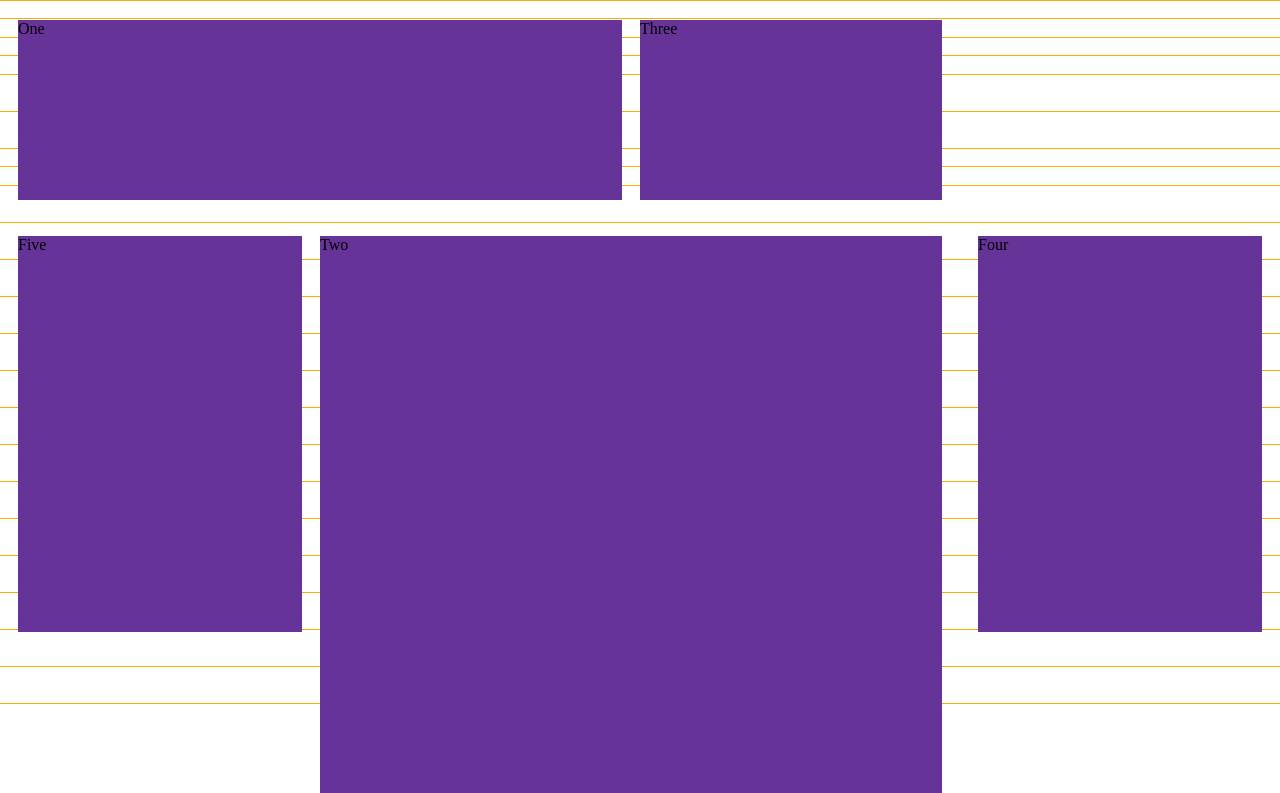
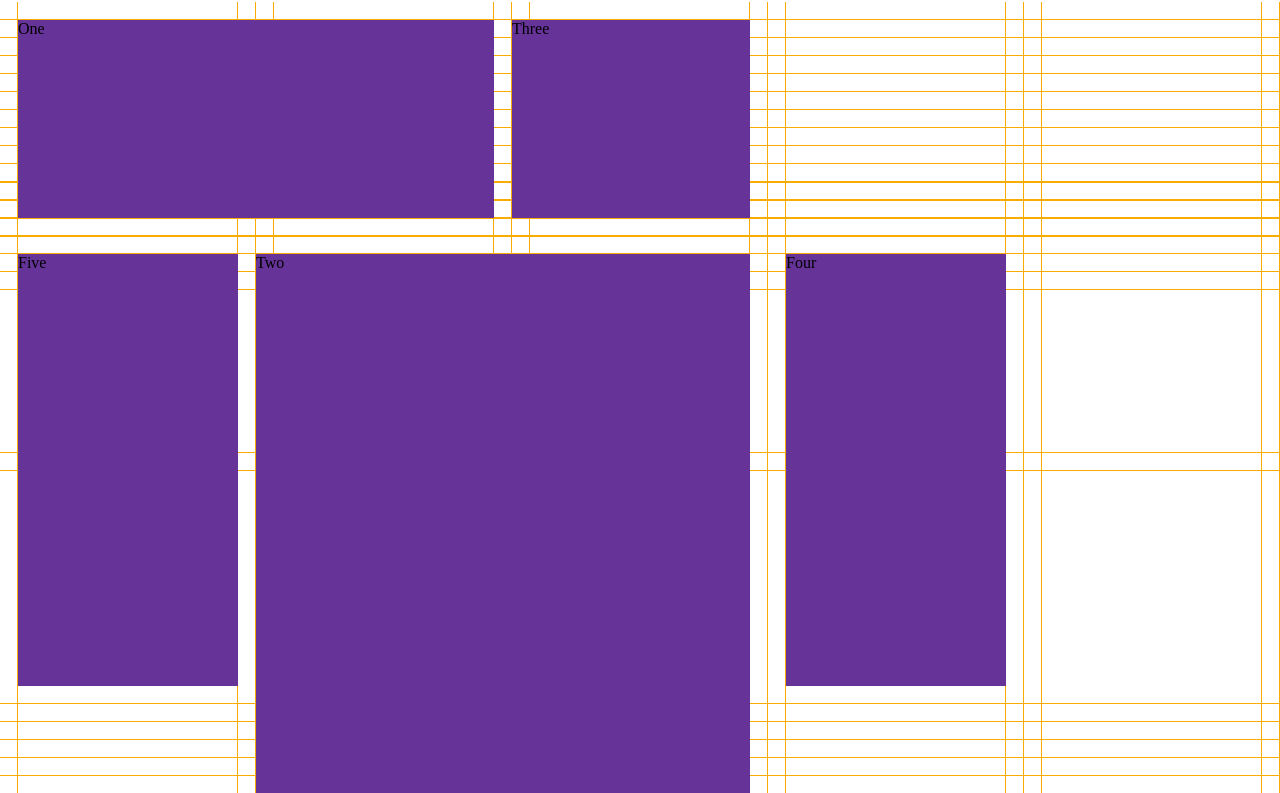
Before and after one commit to mckelvey/vertical-rhythm, a website built with webpack: page templates/index.html in a window 1280 px wide. Shown: the part 73-866 px from the top of the page. Built offline with nearby package versions, Linux system fonts and the light colour scheme.

Commit message:
some dynamic bits

```diff
--- a/src/scss/stylesheet/general/elements.scss
+++ b/src/scss/stylesheet/general/elements.scss
@@ -6,14 +6,29 @@
 
 :root {
   --vertical-rhythm: #{$vertical-rhythm};
-  line-height-step: var(--vertical-rhythm, #{$vertical-rhythm});
+  --columns: #{$columns};
+  @if $minimum-column-width % $vertical-rhythm == 0 {
+    --minimum-column-width: #{$minimum-column-width};
+  } @else {
+    --minimum-column-width: #{$minimum-column-width - ($minimum-column-width % $vertical-rhythm) + $vertical-rhythm};
+  }
+  --column-width: calc((100% - (var(--columns) * 2 * var(--vertical-rhythm))) / var(--columns));
+  --rows: #{$rows};
+  @if $minimum-row-height % $vertical-rhythm == 0 {
+    --minimum-row-height: #{$minimum-row-height};
+  } @else {
+    --minimum-row-height: #{$minimum-row-height - ($minimum-row-height % $vertical-rhythm) + $vertical-rhythm};
+  }
+  --column-pattern: var(--vertical-rhythm) minmax(var(--minimum-column-width), 1fr) var(--vertical-rhythm);
+  --row-pattern: var(--vertical-rhythm) var(--minimum-row-height) var(--vertical-rhythm);
+  line-height-step: var(--vertical-rhythm);
 }
 
 html,
 body {
   margin: 0;
   padding: 0;
-  line-height: var(--vertical-rhythm, #{$vertical-rhythm});
+  line-height: var(--vertical-rhythm);
 }
 
 html {
@@ -25,5 +40,5 @@ body {
 }
 
 h1 {
-  margin-top: calc(2 * var(--vertical-rhythm, #{$vertical-rhythm}));
+  margin-top: calc(2 * var(--vertical-rhythm));
 }
--- a/src/scss/stylesheet/grid.scss
+++ b/src/scss/stylesheet/grid.scss
@@ -1,56 +1,54 @@
 // Grid
 
-$column-pattern: var(--vertical-rhythm, #{$vertical-rhythm}) minmax(calc(var(--vertical-rhythm, #{$vertical-rhythm}) * 10), 1fr) var(--vertical-rhythm, #{$vertical-rhythm});
-
-main {
+.grid {
   display: grid;
-  grid-template-columns: $column-pattern $column-pattern $column-pattern $column-pattern;
-  grid-template-rows: $column-pattern $column-pattern $column-pattern $column-pattern;
+  grid-template-columns: repeat(var(--columns), var(--column-pattern));
+  grid-template-rows: repeat(var(--rows), var(--row-pattern));
 
   > * {
     display: block;
     margin: 0;
     background-color: rebeccapurple;
-    --primary-column: 1;
-    --columns: 1;
-    --primary-row: 1;
-    --rows: 1;
-    --expand-top: 0;
-    --expand-right: 0;
-    --expand-bottom: 0;
-    --expand-left: 0;
-    grid-column: calc(var(--primary-column) + ((var(--primary-column) - 1) * 2) + 1 - var(--expand-left)) / span calc(var(--columns) + ((var(--columns) - 1) * 2) + var(--expand-left) + var(--expand-right));
-    grid-row: calc(var(--primary-row) + ((var(--primary-row) - 1) * 2) + 1 - var(--expand-top)) / span calc(var(--rows) + ((var(--rows) - 1) * 2) + var(--expand-top) + var(--expand-bottom));
+    --column: 1;
+    --span-columns: 1;
+    --row: 1;
+    --span-rows: 1;
+    --overflow-top: 0;
+    --overflow-right: 0;
+    --overflow-bottom: 0;
+    --overflow-left: 0;
+    grid-column: calc(var(--column) + ((var(--column) - 1) * 2) + 1 - var(--overflow-left)) / span calc(var(--span-columns) + ((var(--span-columns) - 1) * 2) + var(--overflow-left) + var(--overflow-right));
+    grid-row: calc(var(--row) + ((var(--row) - 1) * 2) + 1 - var(--overflow-top)) / span calc(var(--span-rows) + ((var(--span-rows) - 1) * 2) + var(--overflow-top) + var(--overflow-bottom));
 
     &:nth-child(1) {
-      --columns: 2;
+      --span-columns: 2;
     }
 
     &:nth-child(2) {
-      --columns: 2;
-      --primary-column: 2;
-      --rows: 3;
-      --primary-row: 2;
-      --expand-top: 0;
-      --expand-right: 0;
-      --expand-bottom: 1;
-      --expand-left: 1;
+      --span-columns: 2;
+      --column: 2;
+      --span-rows: 3;
+      --row: 2;
+      --overflow-top: 0;
+      --overflow-right: 0;
+      --overflow-bottom: 1;
+      --overflow-left: 1;
     }
 
     &:nth-child(3) {
-      --primary-column: 3;
-      --expand-left: 1;
+      --column: 3;
+      --overflow-left: 1;
     }
 
     &:nth-child(4) {
-      --primary-column: 4;
-      --rows: 2;
-      --primary-row: 2;
+      --column: 4;
+      --span-rows: 2;
+      --row: 2;
     }
 
     &:nth-child(5) {
-      --rows: 2;
-      --primary-row: 2;
+      --span-rows: 2;
+      --row: 2;
     }
   }
 }
--- /dev/null
+++ b/src/scss/stylesheet/guides/horizontal.scss
@@ -0,0 +1,61 @@
+// Guides: Horizontal
+
+.with-horizontal-guides {
+  position: relative;
+
+  &::after {
+    content: '';
+    position: absolute;
+    top: 0;
+    right: 0;
+    bottom: 0;
+    left: 0;
+    background:
+      repeating-linear-gradient(
+        90deg,
+        $guide-color,
+        $guide-color 0.5px,
+        transparent 0.5px,
+        transparent calc(var(--vertical-rhythm) - 0.5px),
+        $guide-color calc(var(--vertical-rhythm) - 0.5px),
+        $guide-color var(--vertical-rhythm)
+      );
+    z-index: -1;
+  }
+}
+
+.with-column-guides {
+  position: relative;
+
+  &::after {
+    content: '';
+    position: absolute;
+    top: 0;
+    right: 0;
+    bottom: 0;
+    left: 0;
+    background:
+      repeating-linear-gradient(
+        90deg,
+        $guide-color,
+        $guide-color 0.5px,
+        transparent 0.5px,
+        transparent calc(var(--vertical-rhythm) - 0.5px),
+        $guide-color calc(var(--vertical-rhythm) - 0.5px),
+        $guide-color calc(var(--vertical-rhythm) + 0.5px),
+        transparent calc(var(--vertical-rhythm) + 0.5px),
+        transparent calc(var(--vertical-rhythm) + var(--column-width) - 0.5px),
+        $guide-color calc(var(--vertical-rhythm) + var(--column-width) - 0.5px),
+        $guide-color calc(var(--vertical-rhythm) + var(--column-width) + 0.5px),
+        transparent calc(var(--vertical-rhythm) + var(--column-width) + 0.5px),
+        transparent calc(var(--vertical-rhythm) * 2 + var(--column-width) - 0.5px),
+        $guide-color calc(var(--vertical-rhythm) * 2 + var(--column-width) - 0.5px),
+        $guide-color calc(var(--vertical-rhythm) * 2 + var(--column-width))
+      );
+    z-index: -1;
+  }
+}
+
+.with-grid-paper {
+  @extend .with-horizontal-guides;
+}
--- a/src/scss/stylesheet/guides/vertical.scss
+++ b/src/scss/stylesheet/guides/vertical.scss
@@ -1,6 +1,8 @@
 // Guides: Vertical
 
-body.with-vertical-guide {
+.with-vertical-guides {
+  position: relative;
+
   &::before {
     content: '';
     position: absolute;
@@ -10,11 +12,17 @@ body.with-vertical-guide {
     left: 0;
     background:
       repeating-linear-gradient(
-        transparent,
-        transparent calc(var(--vertical-rhythm, #{$vertical-rhythm}) - 0.5px),
-        $guide-color calc(var(--vertical-rhythm, #{$vertical-rhythm}) - 0.5px),
-        $guide-color calc(var(--vertical-rhythm, #{$vertical-rhythm}) + 0.5px)
+        $guide-color,
+        $guide-color 0.5px,
+        transparent 0.5px,
+        transparent calc(var(--vertical-rhythm) - 0.5px),
+        $guide-color calc(var(--vertical-rhythm) - 0.5px),
+        $guide-color var(--vertical-rhythm)
       );
     z-index: -1;
   }
 }
+
+.with-grid-paper {
+  @extend .with-vertical-guides;
+}
--- a/src/scss/stylesheet/index.scss
+++ b/src/scss/stylesheet/index.scss
@@ -4,4 +4,5 @@
 @import 'general/colors';
 @import 'general/elements';
 @import 'guides/vertical';
+@import 'guides/horizontal';
 @import 'grid';
--- a/src/scss/stylesheet/variables.scss
+++ b/src/scss/stylesheet/variables.scss
@@ -1,3 +1,9 @@
 // Variables
 
 $vertical-rhythm: 18px !default;
+
+$columns: 5 !default;
+$minimum-column-width: 1px !default; // use same units as vertical-rhythm
+
+$rows: 4 !default;
+$minimum-row-height: 180px !default; // use same units as vertical-rhythm
--- a/templates/index.html
+++ b/templates/index.html
@@ -18,11 +18,11 @@
     <link rel="apple-touch-icon" href="/images/favicons/apple-touch-icon-167x167.png" sizes="167x167">
     <link rel="apple-touch-icon" href="/images/favicons/apple-touch-icon-180x180.png" sizes="180x180">
   </head>
-  <body class="with-vertical-guide">
+  <body>
     <header>
       <h1>Vertical-rhythm</h1>
     </header>
-    <main>
+    <main class="grid with-vertical-guides with-column-guides">
       <p>One</p>
       <p>Two</p>
       <p>Three</p>
```
